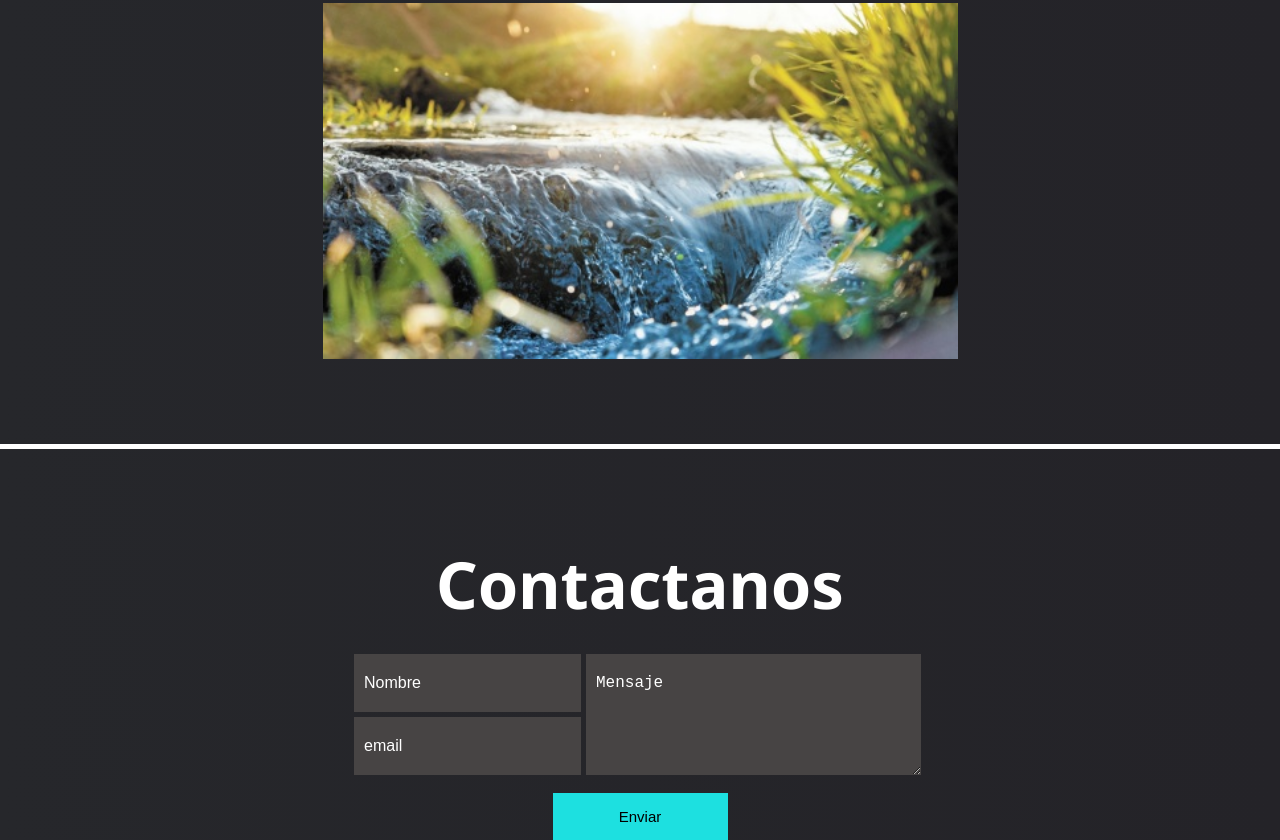
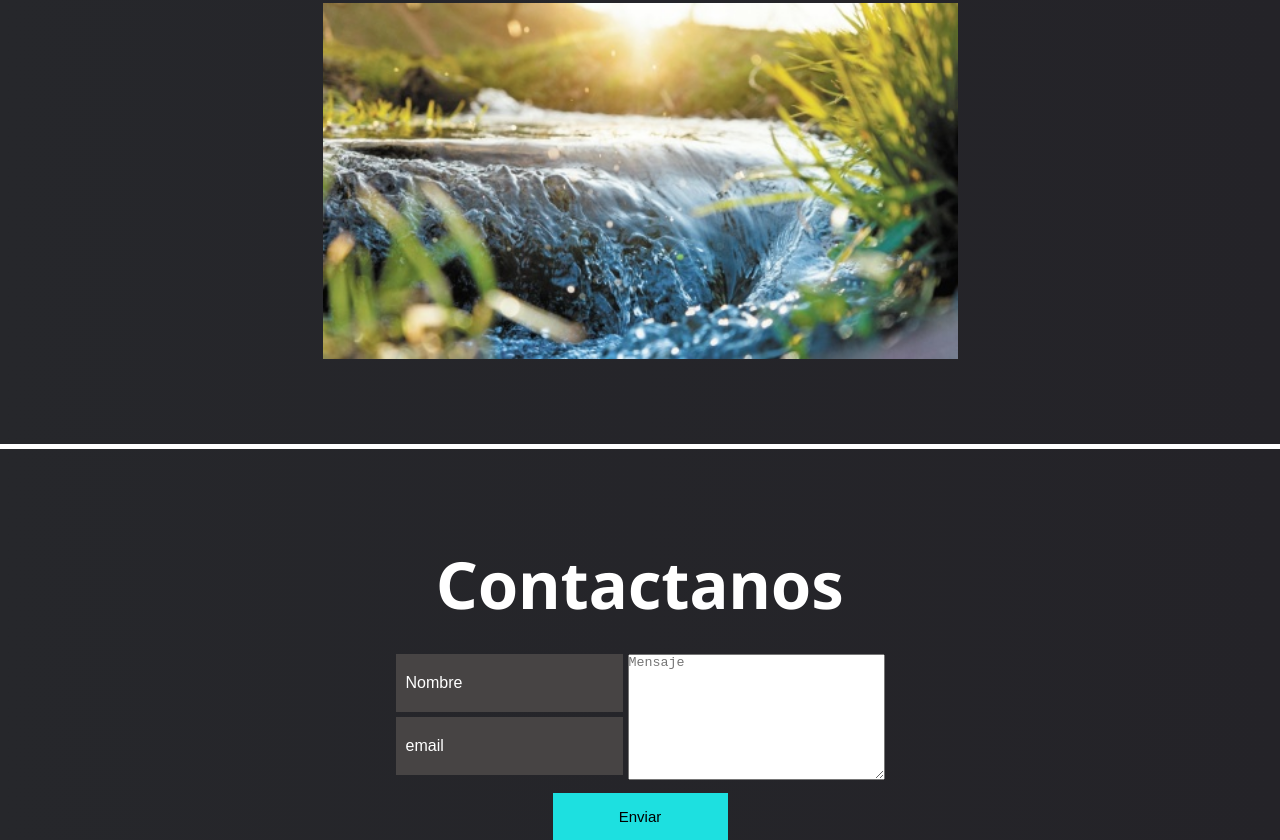
Before and after one commit to Deivirx/Deivirx.github.io, a plain HTML site: page index.html in a window 1280 px wide. Shown: the part 2944-3784 px from the top of the page. Drawn offline with Linux system fonts and the light colour scheme.

Commit message:
Update index.html

```diff
--- a/index.html
+++ b/index.html
@@ -104,7 +104,7 @@
 
     <footer class="footer">
 
-        <div class="footer-content container">
+        <div class="footer-content">
             <div id="Contacto"></div>
             <h2>Contactanos</h2>
             <form action="https://api.web3forms.com/submit" method="POST">
@@ -115,7 +115,7 @@
                         <br>
                         <input type="email" placeholder="email" name="email" class="campo">
                     </div>
-                    <textarea name="message" cols="30" rows="2" placeholder="Mensaje" class="campo"></textarea>
+                    <textarea name="message" cols="30" rows="2" placeholder="Mensaje" class="camcpo"></textarea>
                 </div>
                 <input type="submit" value="Enviar" class="btn-1">
             </form>
```
